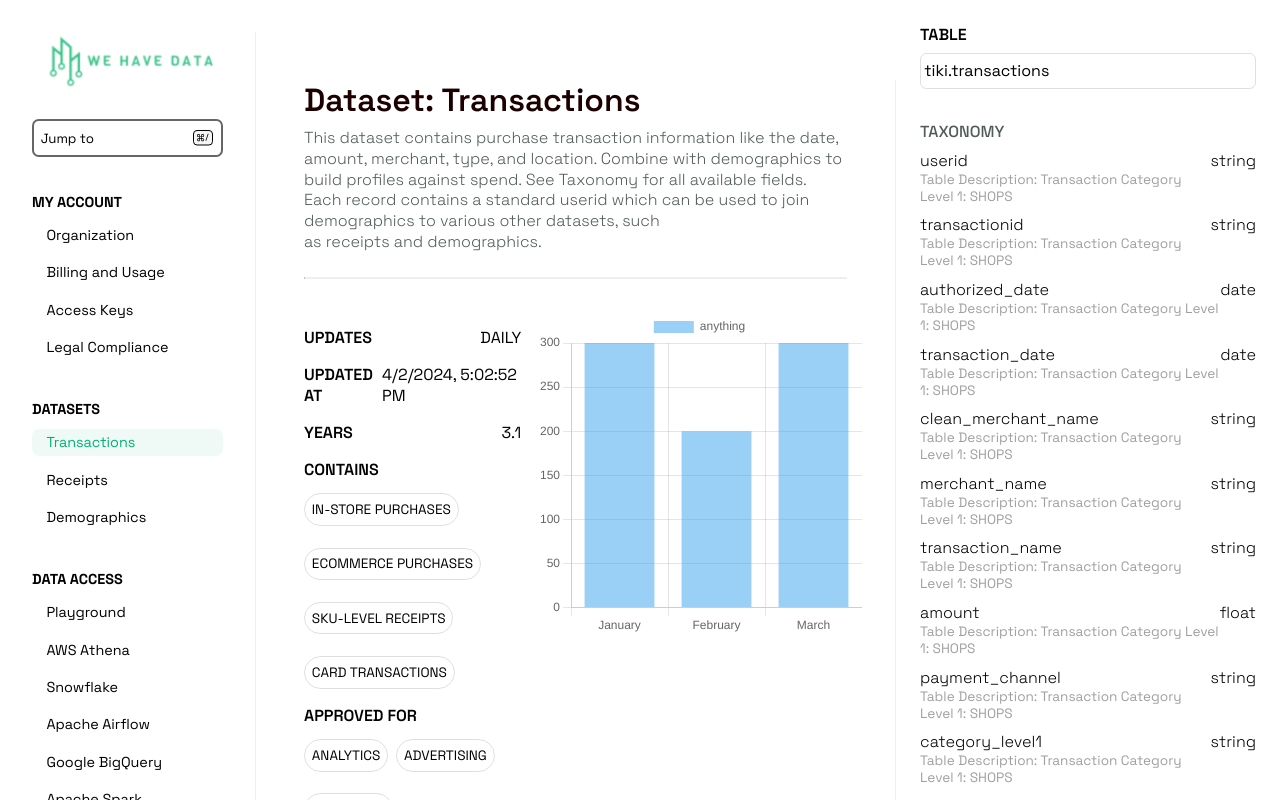
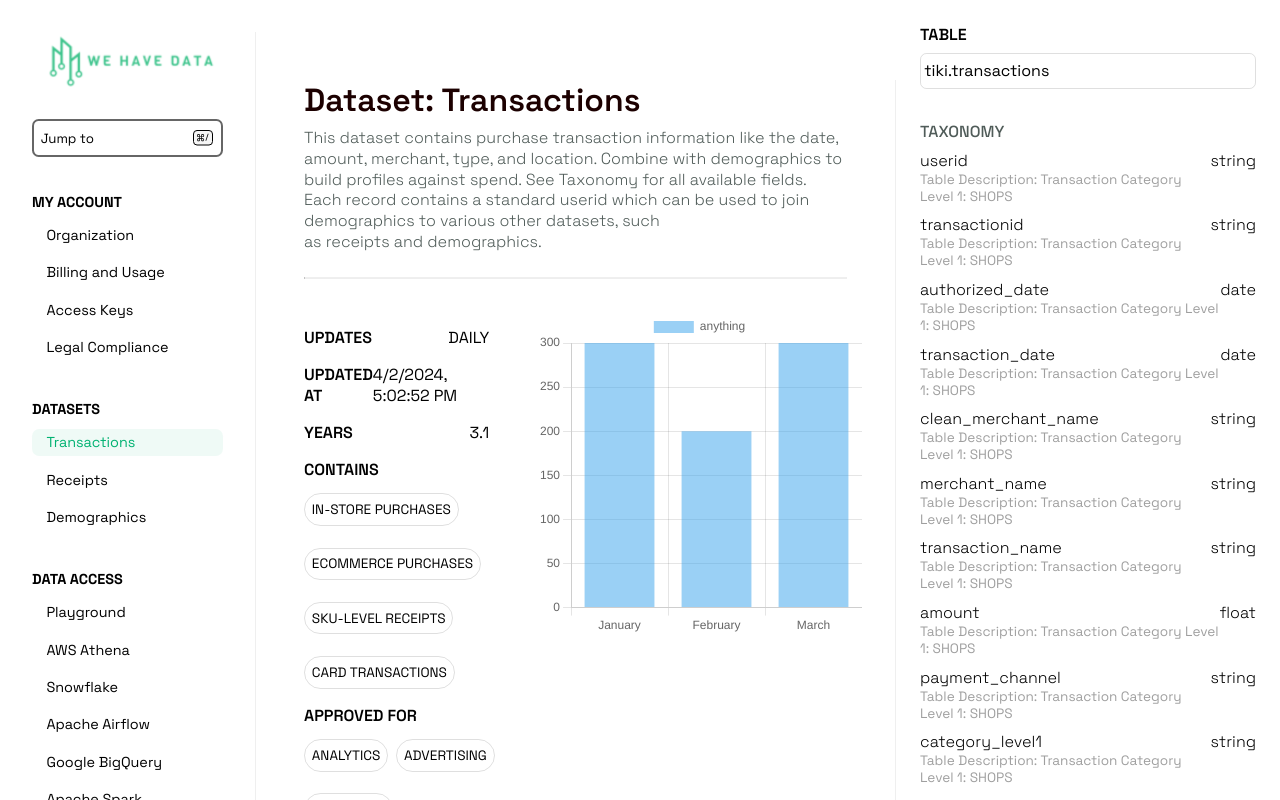
Before and after one commit to tiki/website-client-shop, a Vue app: page / in a window 1280 px wide. Both pictures are taken after a click on the item "Transactions". Shown: the top 800 px of the page. Built offline with nearby package versions, Linux system fonts and the light colour scheme.

Commit message:
fix: stat item padding

```diff
--- a/src/DatasetContent/DatasetStats.vue
+++ b/src/DatasetContent/DatasetStats.vue
@@ -38,6 +38,7 @@ defineProps({
 .stat-item {
   display: flex;
   justify-content: space-between;
+  padding-right: 2em;
   margin: 1em 0;
 }
 
```
